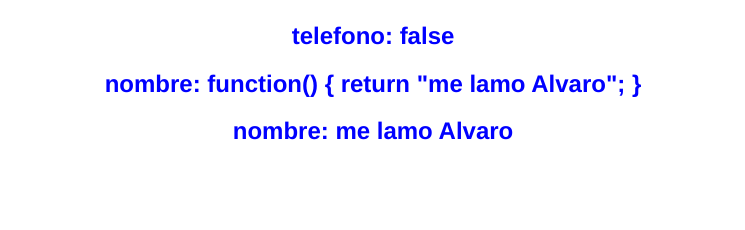
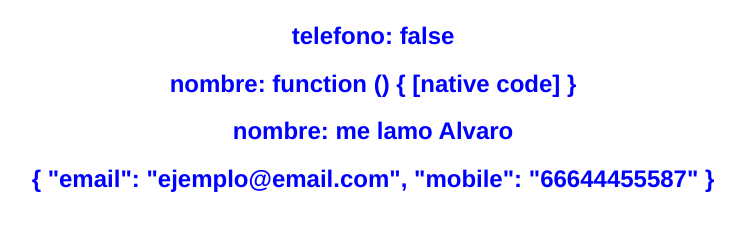
Before and after one commit to AlvaroBernabe/aba-vueTriyng1, a Vue app: page / in a window 1280 px wide. Shown: the part 466-696 px from the top of the page, without its empty margins (267-1012 px from the left). Built offline with nearby package versions, Linux system fonts and the light colour scheme.

Commit message:
feat: playing with event/parameters

```diff
--- a/src/components/NewComponent.vue
+++ b/src/components/NewComponent.vue
@@ -7,20 +7,35 @@
     <h2>telefono: {{ mobile == 999 }}</h2>
     <h2>nombre: {{ getName1 }}</h2>
     <h2>nombre: {{ getName1() }}</h2>
+    <h2>{{getData()}}</h2>
 </template>
 
 <script>
-export default{
-    name:"PAGES",
+export default {
+    name: "PAGES",
     // email: "ejemplo@email.com",
-    data(){
+    data() {
         return {
             email: "ejemplo@email.com",
             mobile: "66644455587",
-            getName1: function() {
-                return "me lamo Alvaro";
-            },
+            // getName1: function() {
+            //     return "me lamo Alvaro";
+            // },
         };
+    },
+    methods: {
+        getName1: function () {
+            return "me lamo Alvaro";
+        },
+        getName(Name) {
+            return Name;
+        },
+        getData() {
+            return {
+                email: this.email,
+                mobile: this.mobile
+            };
+        },
     },
 };
 </script>
@@ -28,8 +43,8 @@ export default{
 h1 {
     color: red;
 }
+
 h2 {
     color: blue;
 }
-
 </style>
```
